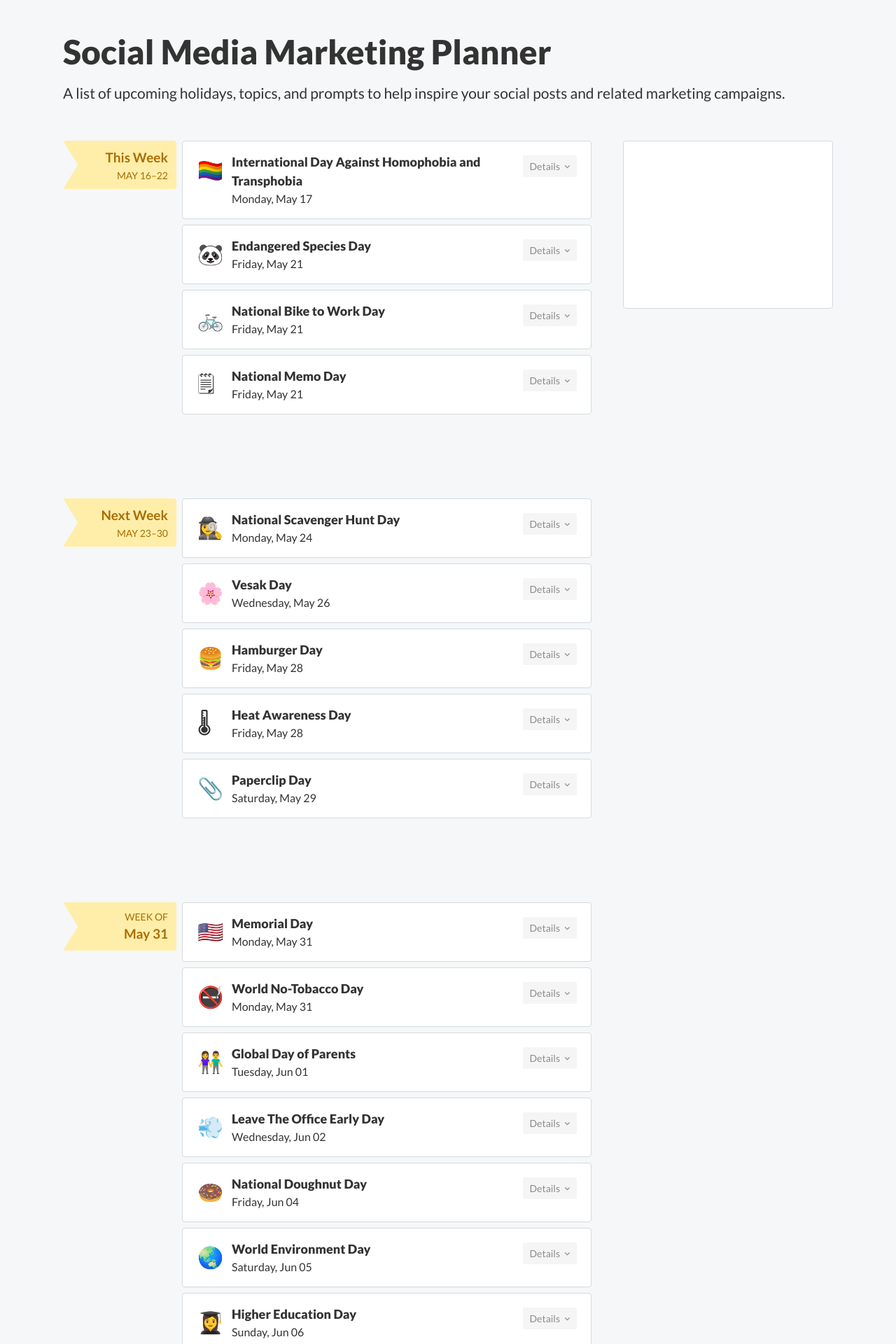
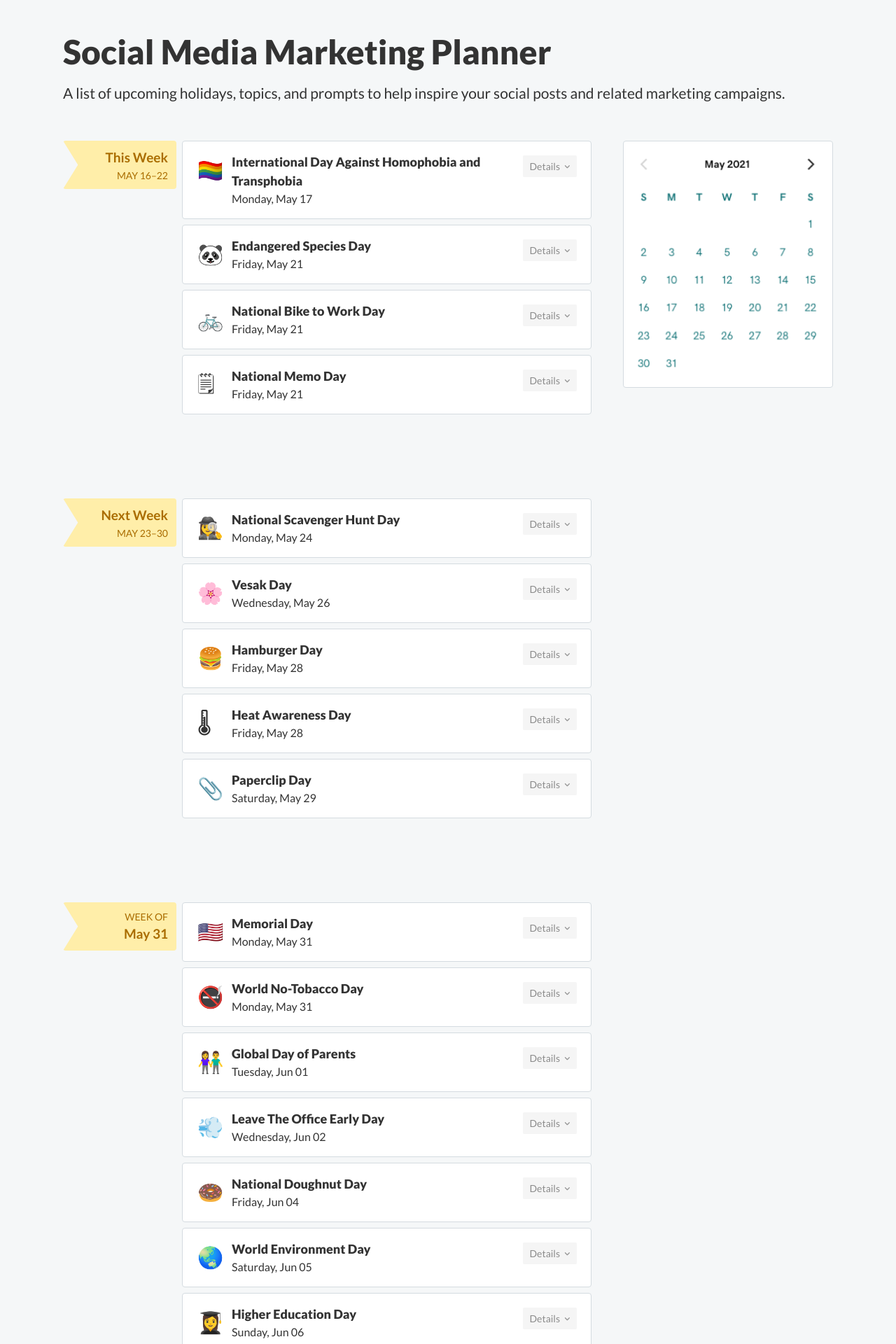
Before and after one commit to davidpots/shootingstar, a Jekyll site: the page built from index.html, in a window 1280 px wide. Shown: the top 1920 px of the page at 70% size. Built offline with Jekyll 4.4.1, drawn with Linux system fonts in a browser that asks for light colours.

Commit message:
Adds cycling calendar

```diff
--- a/_includes/head.html
+++ b/_includes/head.html
@@ -65,6 +65,42 @@
         return false;
       });
 
+      $('.calendar-next').click(function(){
+        if ( $(this).parent().data('current-month') == "May" ) {
+          $(this).parent().data('current-month',"June");
+          $('.calendar-image').attr('src','/assets/images/cal-june.png');
+          return false;
+        }
+        if ( $(this).parent().data('current-month') == "June" ) {
+          $(this).parent().data('current-month',"July");
+          $('.calendar-image').attr('src','/assets/images/cal-july.png');
+          return false;
+        }
+        if ( $(this).parent().data('current-month') == "July" ) {
+          $(this).parent().data('current-month',"August");
+          $('.calendar-image').attr('src','/assets/images/cal-aug.png');
+          return false;
+        }
+      });
+
+      $('.calendar-prev').click(function(){
+        if ( $(this).parent().data('current-month') == "June" ) {
+          $(this).parent().data('current-month',"May");
+          $('.calendar-image').attr('src','/assets/images/cal-may.png');
+          return false;
+        }
+        if ( $(this).parent().data('current-month') == "July" ) {
+          $(this).parent().data('current-month',"June");
+          $('.calendar-image').attr('src','/assets/images/cal-june.png');
+          return false;
+        }
+        if ( $(this).parent().data('current-month') == "August" ) {
+          $(this).parent().data('current-month',"July");
+          $('.calendar-image').attr('src','/assets/images/cal-july.png');
+          return false;
+        }
+      });
+
     });
   </script>
 
--- a/assets/js/interaction.js
+++ b/assets/js/interaction.js
@@ -6,7 +6,7 @@
     var distance      = (elementOffset - scrollTop);
     console.log(scrollTop);
 
-    if ( scrollTop > 125 ) {
+    if ( scrollTop > 164 ) {
       $('.feed-controls').addClass('fixed');
     } else {
       $('.feed-controls').removeClass('fixed');
--- a/assets/mvp.scss
+++ b/assets/mvp.scss
@@ -265,7 +265,30 @@
 
 .feed-controls .tile-calendar {
   margin-top: 32px;
+  padding: 8px 0 0 0;
+  text-align: center;
+  position: relative;
 }
+
+    .calendar-next {
+      width: 60px;
+      height: 60px;
+      // background: pink;
+      position: absolute;
+      top: 0;
+      right: 0;
+      cursor: pointer;
+    }
+
+    .calendar-prev {
+      width: 60px;
+      height: 60px;
+      // background: pink;
+      position: absolute;
+      top: 0;
+      left: 0;
+      cursor: pointer;
+    }
 
 .tile-scheduled-posts--heading {
   margin-top: 32px;
--- a/index.html
+++ b/index.html
@@ -16,7 +16,12 @@
 
 <div class="feed-wrapper clearfix">
   <div class="feed-controls">
-    <div class="tile tile-calendar" style="height: 240px;"></div>
+    <div class="tile tile-calendar" data-current-month=["May"]>
+      <span class="calendar-next"></span>
+      <span class="calendar-prev"></span>
+      <img class="calendar-image" width="100%" src="/assets/images/cal-may.png" />
+    </div>
+
     <!-- <h4 class="tile-scheduled-posts--heading">My Scheduled Posts:</h4>
     <div class="tile tile-scheduled-posts" style="height: 200px;"></div> -->
   </div>
```
Also changed, not shown: assets/images/cal-aug.png (added), assets/images/cal-july.png (added), assets/images/cal-june.png (added), assets/images/cal-may.png (added), 12 other files.
